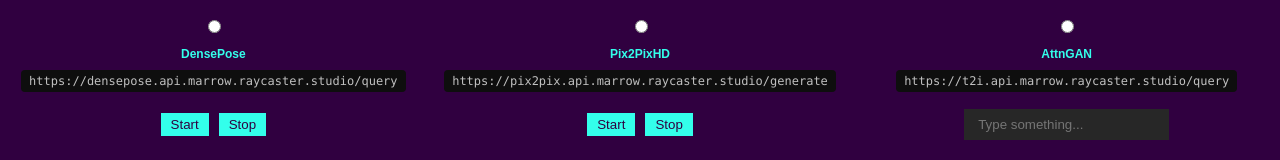
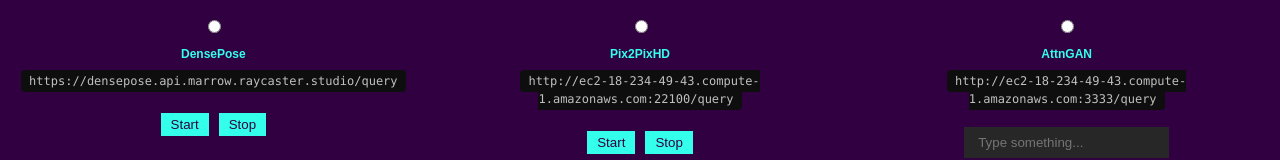
Before and after one commit to Marrow-AI/marrow_api_test, a React (Create React App) app: page / in a window 1280 px wide. Shown: the part 420-580 px from the top of the page. Built offline with nearby package versions, Linux system fonts and the light colour scheme; no server answers.

Commit message:
new server addresses

```diff
--- a/src/App.js
+++ b/src/App.js
@@ -49,7 +49,7 @@
             />
             <ModelOption
               name='Pix2PixHD'
-              url='https://pix2pix.api.marrow.raycaster.studio/generate'
+              url='http://ec2-18-234-49-43.compute-1.amazonaws.com:22100/query'
               emit='update_request'
               listen='update_response'
               receiveData={{
@@ -61,7 +61,7 @@
             />
             <ModelOption
               name='AttnGAN'
-              url='https://t2i.api.marrow.raycaster.studio/query'
+              url='http://ec2-18-234-49-43.compute-1.amazonaws.com:3333/query'
               emit='update_request'
               listen='update_response'
               receiveData={{
```
Also changed, not shown: src/ModelOption.js (line endings or trailing spaces).
